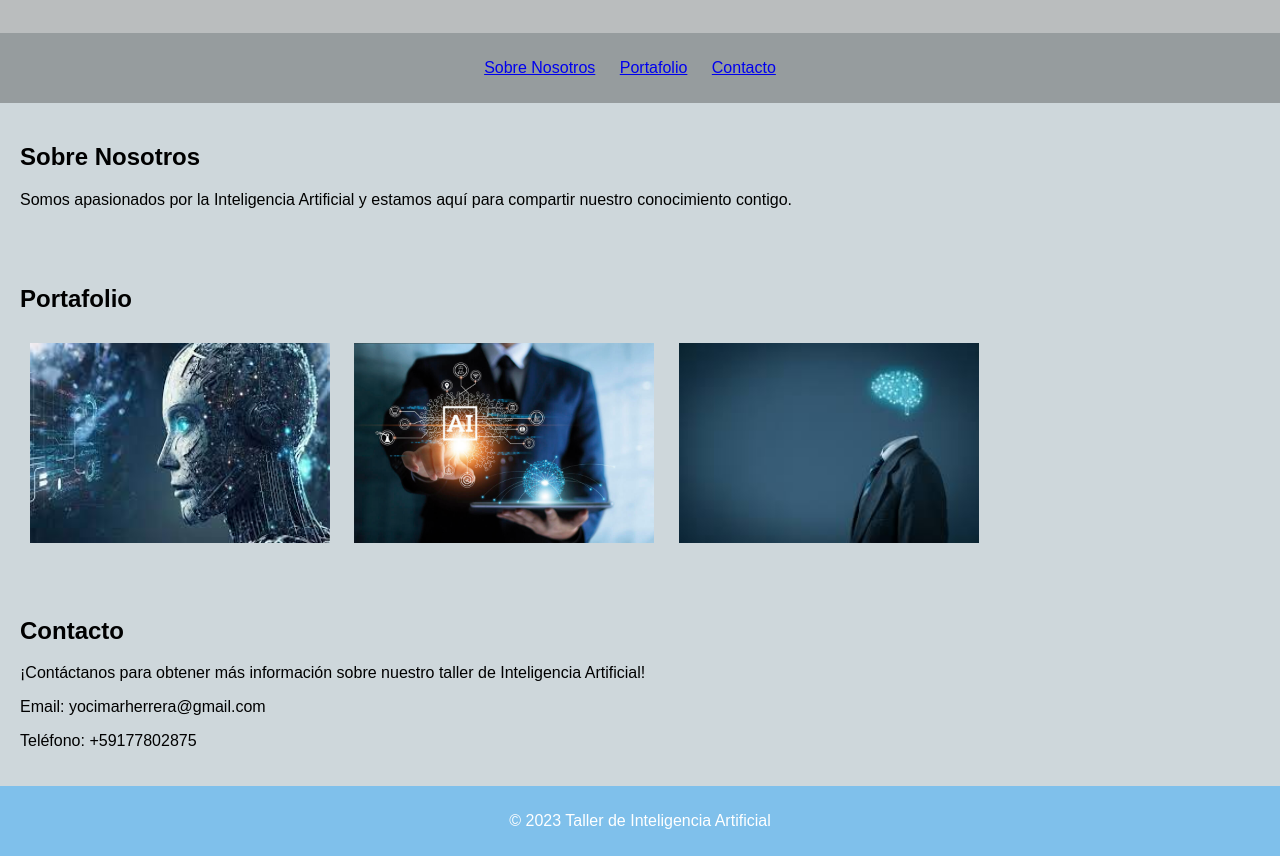
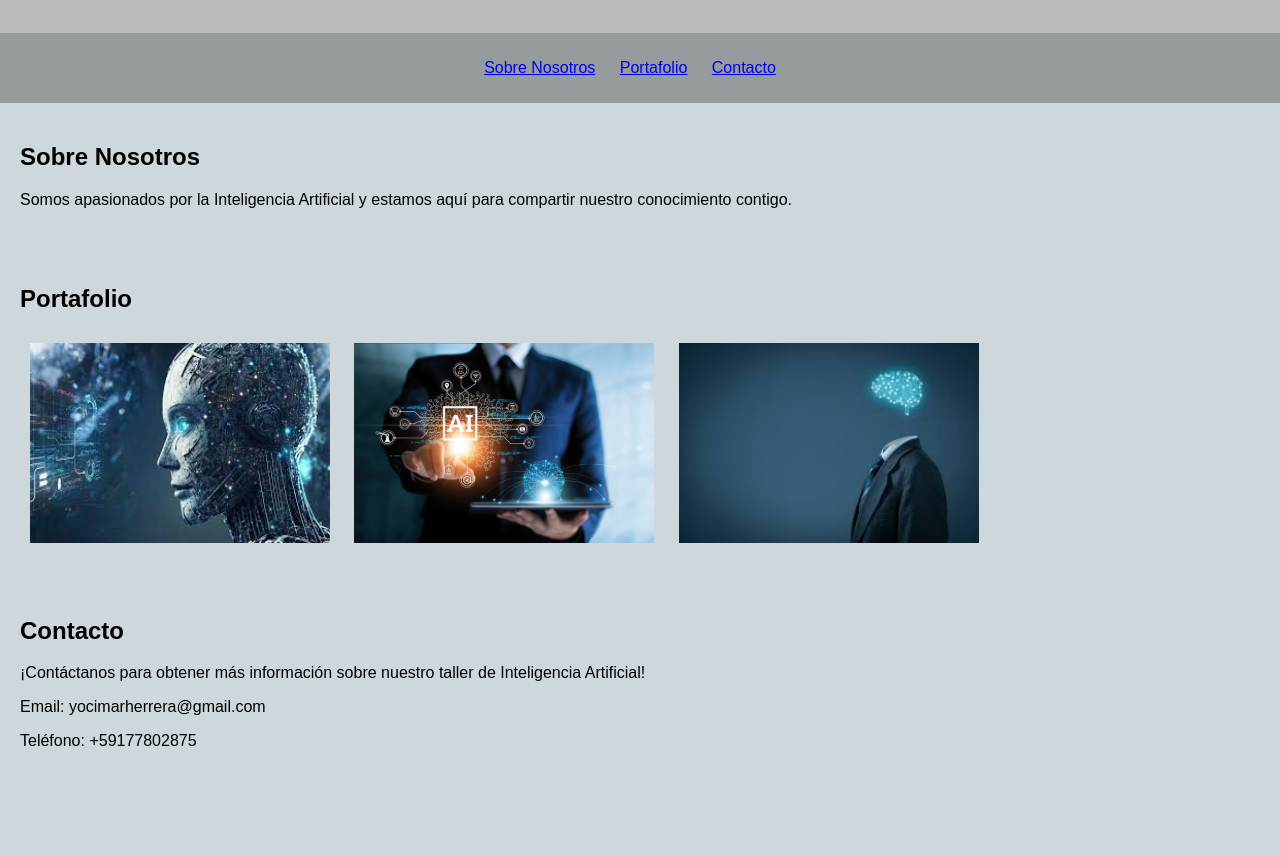
Before and after one commit to yocimarherrera/pagina-web, a plain HTML site: page index.html in a window 1280 px wide. Shown: the part 94-950 px from the top of the page. After the commit the page ends 880 px from the top, so only its background shows below. Drawn offline with Linux system fonts and the light colour scheme.

Commit message:
Update index.html

```diff
--- a/index.html
+++ b/index.html
@@ -90,10 +90,3 @@
         <p>¡Contáctanos para obtener más información sobre nuestro taller de Inteligencia Artificial!</p>
         <p>Email: yocimarherrera@gmail.com</p>
         <p>Teléfono: +59177802875</p>
-    </section>
-
-    <footer>
-        <p>&copy; 2023 Taller de Inteligencia Artificial</p>
-    </footer>
-</body>
-</html>
```
